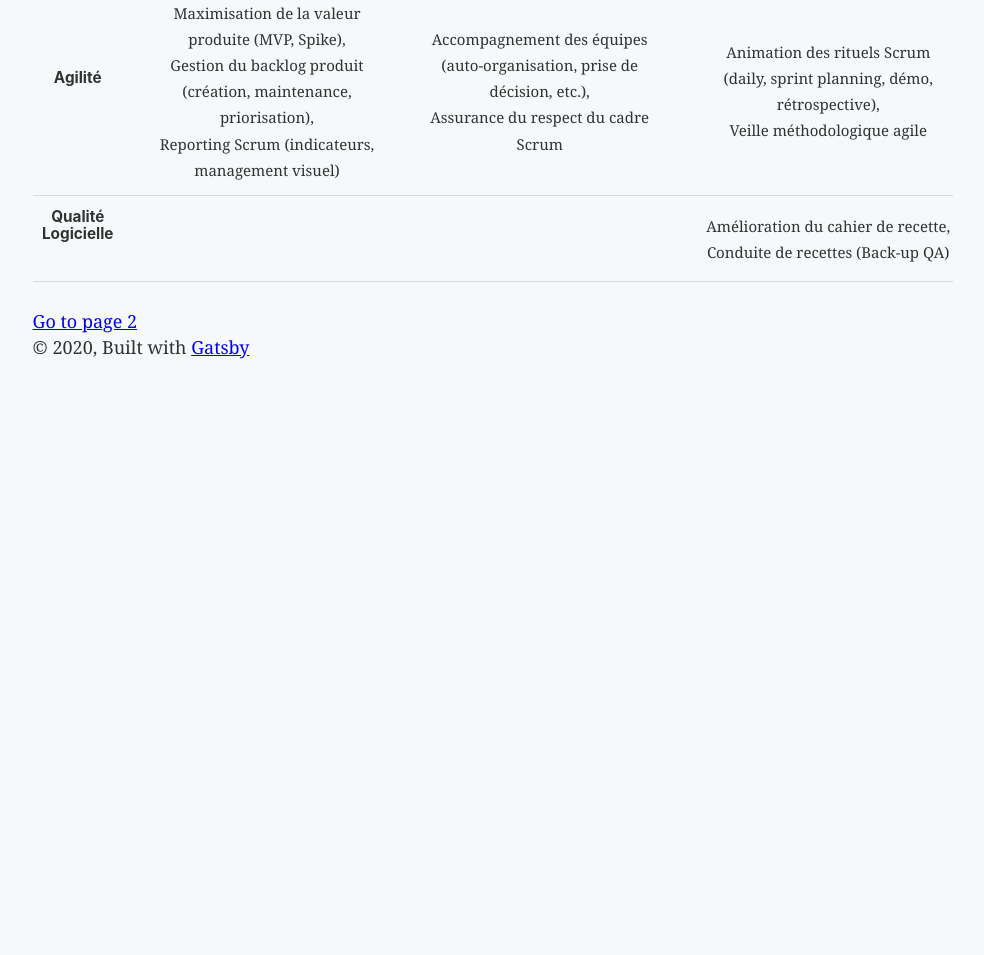
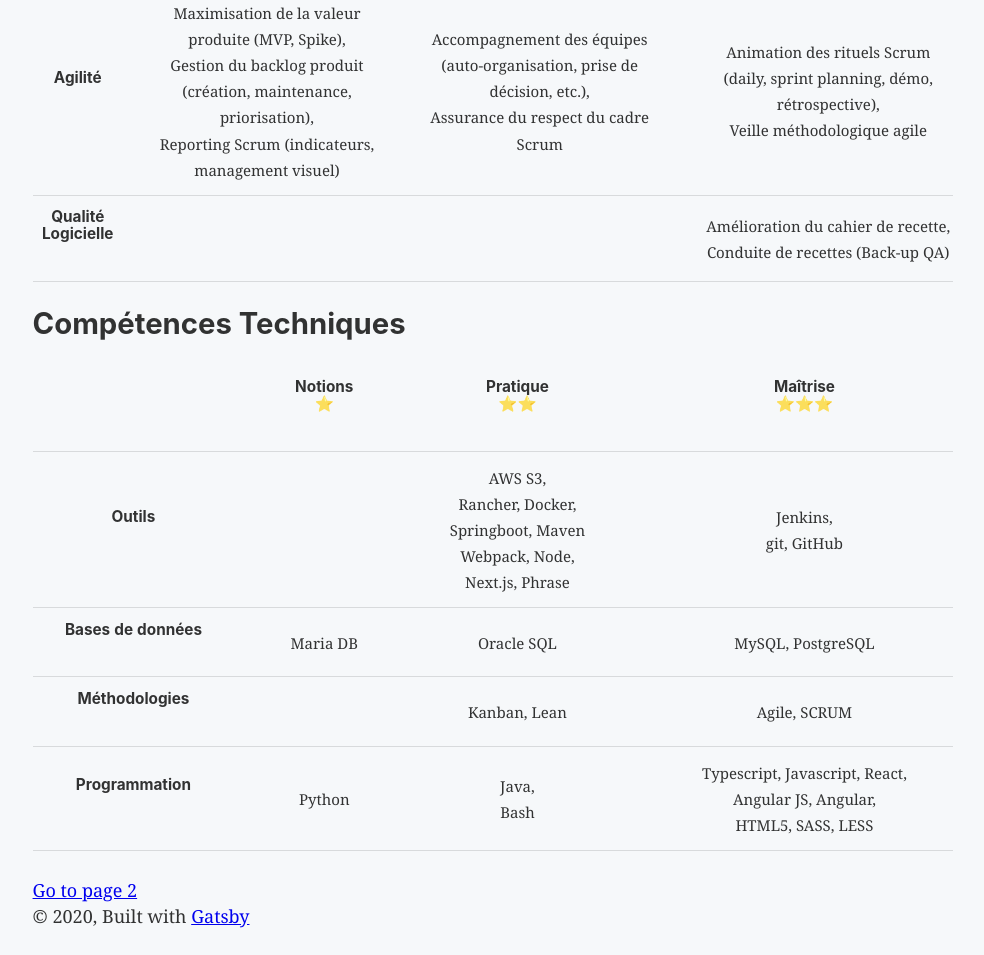
Before and after one commit to Ex4l/chardevel.com, a Gatsby site: page / in a window 1280 px wide. Shown: the part 751-1706 px from the top of the page, without its empty margins (147-1131 px from the left). Before the commit the page ends 1137 px from the top, so only its background shows below. Built offline with nearby package versions, Linux system fonts and the light colour scheme; Gatsby itself is replaced by a stand-in of ours.

Commit message:
feature(TechnicalSkills)

```diff
--- a/src/components/cv/skills/Skills.tsx
+++ b/src/components/cv/skills/Skills.tsx
@@ -1,8 +1,12 @@
-import React from "react";
+import React, { Fragment } from "react";
 import BusinessSkills from "./BusinessSkills";
+import TechnicalSkills from "./TechnicalSkills";
 
-const Skills = () => {
-  return <BusinessSkills />;
-};
+const Skills = () => (
+  <Fragment>
+    <BusinessSkills />
+    <TechnicalSkills />
+  </Fragment>
+);
 
 export default Skills;
--- /dev/null
+++ b/src/components/cv/skills/TechnicalSkills.tsx
@@ -0,0 +1,7 @@
+import technicalSkillsData from "@content/cv/technicalSkills.json";
+import React from "react";
+import SkillsTable from "./SkillsTable";
+
+const TechnicalSkills = () => <SkillsTable data={technicalSkillsData} />;
+
+export default TechnicalSkills;
--- /dev/null
+++ b/src/content/cv/technicalSkills.json
@@ -0,0 +1,37 @@
+{
+  "title": "Compétences Techniques",
+  "content": {
+    "skills": [
+      {
+        "name": "",
+        "notions": "Notions \n ⭐",
+        "pratique": "Pratique \n ⭐⭐",
+        "maitrise": "Maîtrise \n ⭐⭐⭐"
+      },
+      {
+        "name": "Outils",
+        "notions": "",
+        "pratique": "AWS S3, \n Rancher, Docker, \n Springboot, Maven \n Webpack, Node, \n Next.js, Phrase",
+        "maitrise": "Jenkins, \n git, GitHub"
+      },
+      {
+        "name": "Bases de données",
+        "notions": "Maria DB",
+        "pratique": "Oracle SQL",
+        "maitrise": "MySQL, PostgreSQL"
+      },
+      {
+        "name": "Méthodologies",
+        "notions": "",
+        "pratique": "Kanban, Lean",
+        "maitrise": "Agile, SCRUM"
+      },
+      {
+        "name": "Programmation",
+        "notions": "Python",
+        "pratique": "Java, \n Bash",
+        "maitrise": "Typescript, Javascript, React, \n Angular JS, Angular, \n HTML5, SASS, LESS"
+      }
+    ]
+  }
+}
```
